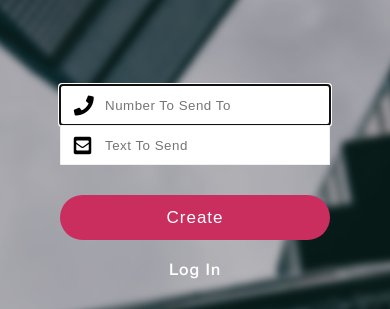
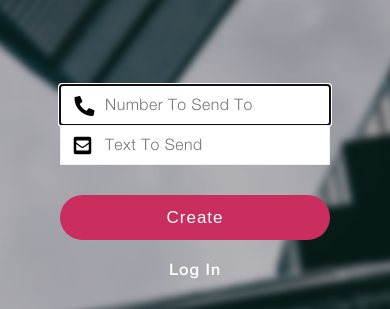
Before and after one commit to RITTeamPearl/pearlSDev, a PHP site: page /views/mailTest.php in a window 390 px wide. Shown: the part 195-504 px from the top of the page. Run offline with PHP 8.4, Linux system fonts and the light colour scheme; some libraries are stand-ins or nearby versions.

Commit message:
- Fixed issue with Google Chrome User Agent Stylesheet overriding styling for input boxes. - Fixed copy text on Login page and Forgot password Page. - Updated font-awesome phone icon to be rotated 90 degrees.

```diff
--- a/index.php
+++ b/index.php
@@ -15,8 +15,8 @@
     <!-- Login Form -->
     <form id='formContainer' action='views/login.php' method='POST'>
         <div class='inputWithIcon'>
-            <input class='block' id='email'  placeholder= 'Phone Number' name='email' required="required" autofocus>
-            <i class='fas fa-user' aria-hidden='true'></i>
+            <input class='block' id='phone'  placeholder= 'Phone Number' name='email' required="required" autofocus>
+            <i class='fas fa-phone' aria-hidden='true'></i>
         </div>
         <div class='inputWithIcon'>
             <input class='block' id='password' type = 'password' placeholder= 'Password' name='password' required='required'/>
@@ -24,7 +24,7 @@
         </div>
         <a id='forgot' href='/views/forgotPwd.php'>Forgot password?</a>
         <input class='block submit centered' id='login' type = 'submit' value= 'Log in'/>
-        <a id='signup' href='/views/createAcct.php'> Sign Up</a>
+        <a id='signup' href='/views/createAcct.php'> Sign up</a>
     </form>
 
 </body>
--- a/style/css/forgotPwd.css
+++ b/style/css/forgotPwd.css
@@ -69,9 +69,16 @@ i {
     height: 2.5rem;
     box-shadow: inset 0 0 1px #666;
     border: none; }
-  .inputWithIcon ::placeholder {
-    color: 6A6A6A;
-    letter-spacing: .5px; }
+
+input::placeholder {
+  font-family: "Helvetica Neue Light";
+  font-weight: lighter;
+  font-size: 1.1875em;
+  color: 6A6A6A;
+  letter-spacing: .5px; }
+
+.fa-phone {
+  transform: rotate(90deg); }
 
 body {
   background: url(../../assets/images/background-image.jpg);
--- a/style/sass/styles.scss
+++ b/style/sass/styles.scss
@@ -1,8 +1,9 @@
 // Global Variables
-$bgColor: #ffffff;                         //Global Background Color
+$bgColor: #ffffff;                          //Global Background Color
 $pinkForm: #c92e5f;                         //Form buttons pink
 $green: #2ac656;                            //Green Color
 $baseFont: 'Helvetica Neue', sans-serif;    //Global Font
+$lighterFont: 'Helvetica Neue Light';       //Lighter Font
 $baseFontSize: 16;                          //Default Font Size
 
 //Set Base Font Families & Weights
@@ -103,8 +104,16 @@ i {
         box-shadow: inset 0 0 1px #666;
         border: none;
     }
-    ::placeholder {
-        color: 6A6A6A;
+}
+
+input::placeholder {
+    font-family: $lighterFont;
+    font-weight: lighter;
+    font-size: pxToEm(38);
+    color: 6A6A6A;
         letter-spacing: .5px;
-    }
 }
+
+.fa-phone {
+    transform: rotate(90deg);
+}
--- a/views/forgotPwd.php
+++ b/views/forgotPwd.php
@@ -25,8 +25,8 @@
                     <input class='block' id='email' type = 'email' placeholder= 'E-mail Address' name='email' required="required" autofocus>
                     <i class='fas fa-user' aria-hidden='true'></i>
                 </div>
-                <input class='block submit centered' id='login' type = 'submit' value= 'Send Password'/>
-                <a id='login' href='../index.php'>Log In</a>
+                <input class='block submit centered' id='login' type = 'submit' value= 'Send password'/>
+                <a id='login' href='../index.php'>Log in</a>
             </form>
         </section>
 
```
Also changed, not shown: style/css/login.css (+10 -3 lines), style/css/styles.css (+10 -3 lines), 3 other files.
